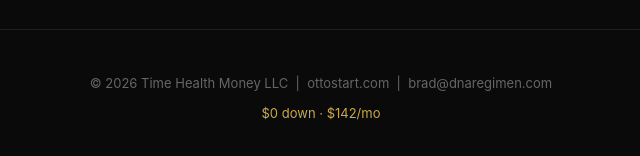
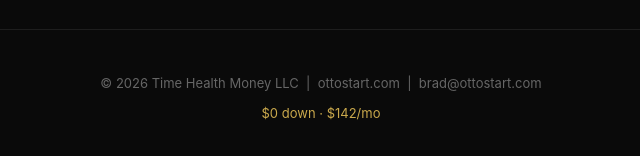
Before and after one commit to bradmullens/ottostart, a plain HTML site: page index.html in a window 1280 px wide. Shown: the part 4435-4591 px from the top of the page, 319-959 px from the left. Drawn offline with Linux system fonts and the light colour scheme.

Commit message:
Update footer email to brad@ottostart.com, swap booking embed to Calendly

```diff
--- a/index.html
+++ b/index.html
@@ -434,7 +434,7 @@
   <!-- FOOTER -->
   <footer>
     <div class="container">
-      <p>&copy; 2026 Time Health Money LLC &nbsp;|&nbsp; ottostart.com &nbsp;|&nbsp; brad@dnaregimen.com</p>
+      <p>&copy; 2026 Time Health Money LLC &nbsp;|&nbsp; ottostart.com &nbsp;|&nbsp; brad@ottostart.com</p>
       <p style="color: var(--gold); margin-top: 4px;">$0 down &middot; $142/mo</p>
     </div>
   </footer>
```
Also changed, not shown: book.html (+1 -1 lines).
